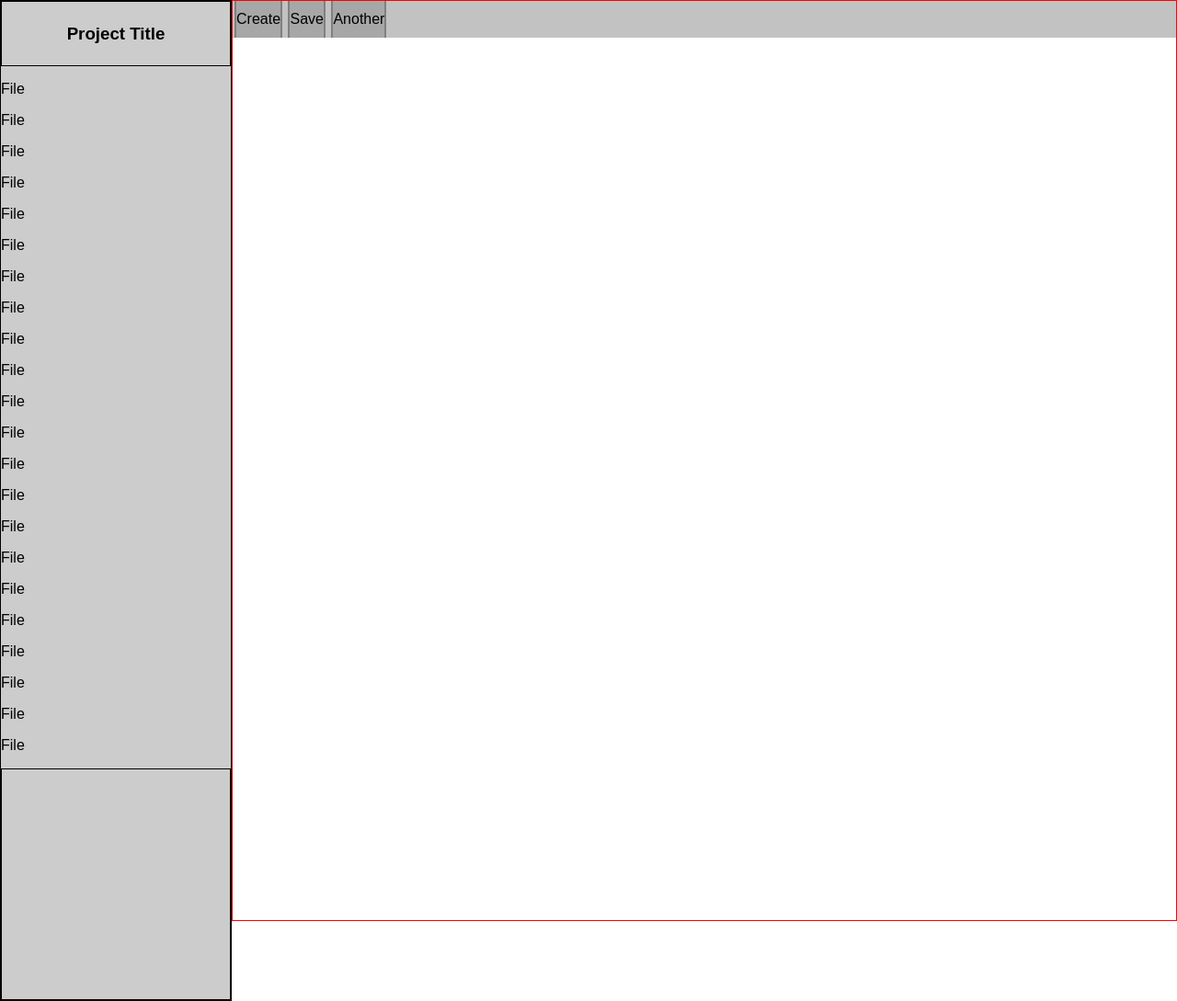
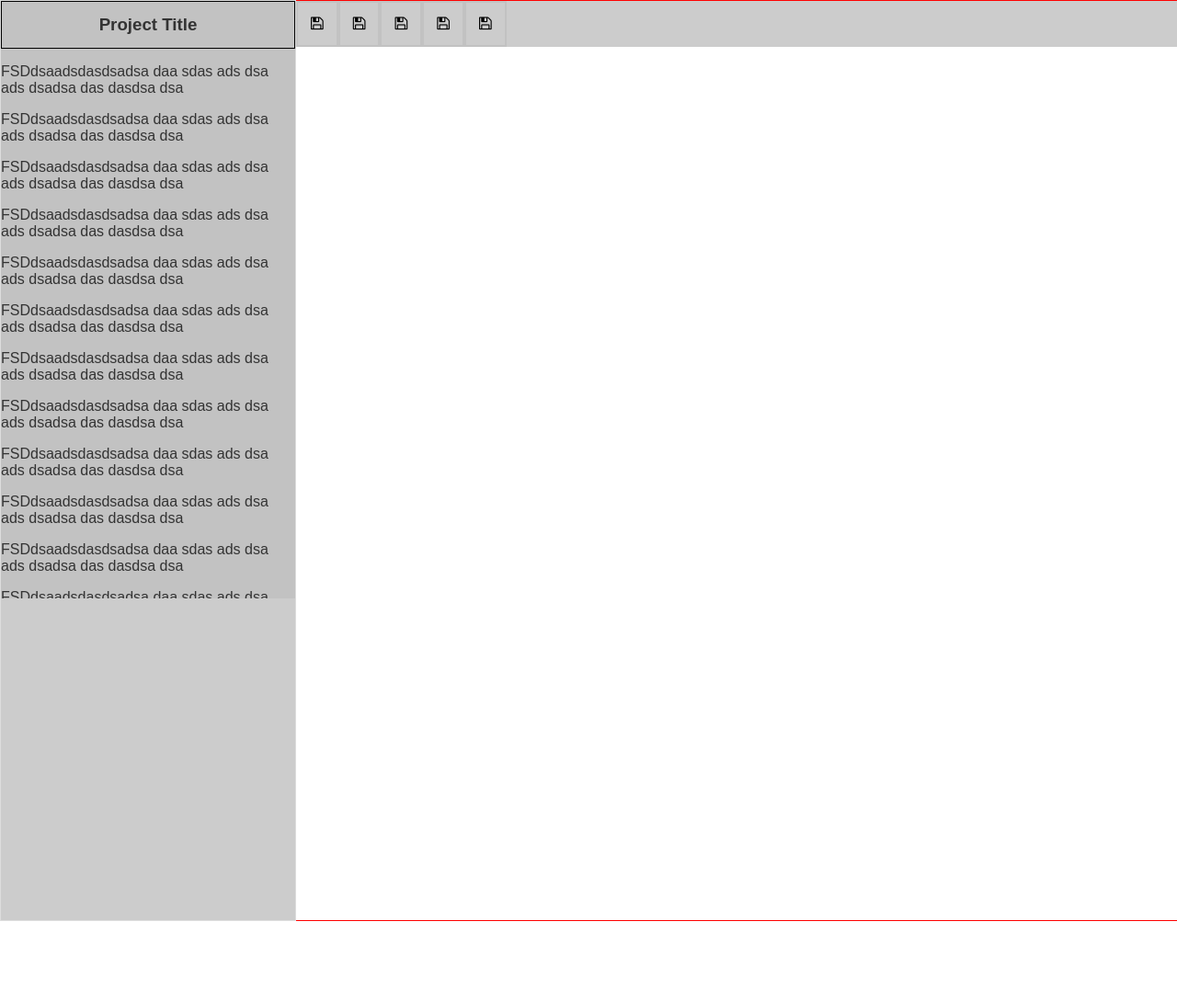
Before and after one commit to liamo7/Wind-Analysis-Coursework, a Django app: page / in a window 1280 px wide. Shown: the whole page at 92% size. After the commit the page ends 1002 px from the top, so only its background shows below. Run offline with Django 3.2, Linux system fonts and the light colour scheme; some libraries are stand-ins or nearby versions.

Commit message:
-gitIgnore does not remove already commited files that should be ignored???? -Updated the structure of the interface. -Implemented resizeable scrollbars in the x direction for the sidebar. -Added the wrapper for the toolbar that contains basic icons for now. -Sidebar split into file viewer section and file metadata section. -The sidebar will probably need to be split again into different files in future for updating file changes. -Removed some useless files.

```diff
--- a/GroupProject/webinterface/static/css/custom.css
+++ b/GroupProject/webinterface/static/css/custom.css
@@ -1,93 +1,66 @@
-/*
+.container {
+	width: 100%;
+}
+
 #sidebar-container {
 
-    border: 1px solid black;
 	float: left;
-    height: 100%;
-    width: 250px;
+	min-width: 25%;
+	width: 25%;
+	max-width: 50%;
+    min-height: 1000px;
 }
 
 #file-container {
-    height: 50%;
+	width: 100%;
+	background-color: #c2c2c2;
+	min-height: 650px;
 	overflow: scroll;
-
 }
 
-#project-title {
+#file-container h3 {
 	text-align: center;
+	margin: 0;
+	padding: 14px;
 	border: 1px solid black;
-    padding-top: 5px;
-    padding-bottom: 5px;
+}
+
+#file-view-container {
+	width: 100%;
+	height: 500px;
 }
 
 #metadata-container {
-    height: 50%;
-    border: 1px solid black;
+	width: 100%;
+	background-color: #cccccc;
+	min-height: 350px;
 	overflow: scroll;
-
-}
-
-#toolbar-container {
-    border: 1px solid red;
-    height: 100px;
-}*/
-
-.container {
-    overflow: hidden;
 }
 
 #main-content-container {
-    overflow: hidden;
+	margin-left: 25%;
+	width: 75%;
+    min-height: 1000px;
 	border: 1px solid red;
-    height: 1000px;
-}
-
-#sidebar-container {
-    width: 250px;
-    float: left;
-    border: 1px solid black;
-}
-
-#file-container {
-    height: 50%;
-    overflow-y: scroll;
-    background-color: #ccc;;
-}
-
-#project-title {
-    text-align: center;
-    border: 1px solid black;
-    padding-top: 5px;
-    padding-bottom: 5px;
-}
-
-#metadata-container {
-    height: 250px;
-    border: 1px solid black;
-    overflow: scroll;
-    background-color: #ccc;;
-
 }
 
 #toolbar-container {
 	width: 100%;
-    height: 40px;
-    background: #c2c2c2;
+	height: 50px;
+	background-color: #cccccc;
 }
 
-#toolbar-container .toolbar-list {
+#toolbar-container ul {
 	list-style-type: none;
 	margin: 0;
     padding: 0;
 }
 
-#toolbar-container .toolbar-list li {
-    display: inline-block;
-    padding-top: 11px;
-    padding-bottom: 11px;
-    margin-left: 2px;
-    background-color: #a7a7a7;
-
-    border-left: 2px solid grey;
-    border-right: 2px solid grey;
+#toolbar-container ul li {
+	margin: 0;
+	background-color: #cccccc;
+	border: 2px solid #c2c2c2;
+	padding: 14px;
+	display: block;
+	float: left;
 }
--- /dev/null
+++ b/GroupProject/webinterface/static/js/custom.js
@@ -0,0 +1,3 @@
+$(function() {
+    $( "#sidebar-container" ).resizable({handles: 'e'});
+ });
--- a/GroupProject/webinterface/templates/webinterface/base.html
+++ b/GroupProject/webinterface/templates/webinterface/base.html
@@ -1,29 +1,34 @@
 {% load staticfiles %}
 <!DOCTYPE html>
-<html lang="en">
-<head>
-    <meta charset="UTF-8">
-    <title>Web Interface</title>
+<html>
+	<head>
+		<meta charset="utf-8">
+        <meta http-equiv="x-ua-compatible" content="ie=edge">
+        <title></title>
+        <meta name="description" content="">
+        <meta name="viewport" content="width=device-width, initial-scale=1">
 
-    <link rel="stylesheet" href="{% static 'css/normalize.css' %}" />
-    <link rel="stylesheet" href="{% static 'css/custom.css' %}" />
-</head>
-<body>
+        <link rel="stylesheet" href="{% static 'css/normalize.css' %}">
+        <link rel="stylesheet" href="{% static 'css/custom.css' %}">
+        <link rel="stylesheet" href="https://maxcdn.bootstrapcdn.com/font-awesome/4.5.0/css/font-awesome.min.css">
+        <link href="http://code.jquery.com/ui/1.10.4/themes/ui-lightness/jquery-ui.css" rel="stylesheet">
 
-    <div class="container">
+	</head>
 
-        <div id="sidebar-container">
+	<body>
+
+		<div class="container">
+
             {% include 'webinterface/sidebar.html' %}
-        </div>
 
-        <div id="main-content-container">
             {% include 'webinterface/toolbar.html' %}
-        </div>
-
-    </div>
 
 
+		</div>
 
-    <script rel="script" href="https://code.jquery.com/ui/1.11.4/jquery-ui.min.js"/>
-</body>
+		<script src="http://code.jquery.com/jquery-1.10.2.js"></script>
+		<script src="http://code.jquery.com/ui/1.10.4/jquery-ui.js"></script>
+		<script src="{% static 'js/custom.js' %}"></script>
+	</body>
+
 </html>
--- a/GroupProject/webinterface/templates/webinterface/main.html
+++ /dev/null
@@ -1 +0,0 @@
-{% extends 'webinterface/base.html' %}
--- a/GroupProject/webinterface/templates/webinterface/other.html
+++ /dev/null
@@ -1 +0,0 @@
-{% extends 'webinterface/base.html' %}
--- a/GroupProject/webinterface/templates/webinterface/sidebar.html
+++ b/GroupProject/webinterface/templates/webinterface/sidebar.html
@@ -1,32 +1,48 @@
- <div id="file-container">
-        <div id="project-title">
-            <h3>Project Title</h3>
+<div id="sidebar-container" class="ui-widget-content">
+
+    <div id="file-container">
+        <h3>Project Title</h3>
+
+        <div id="file-view-container">
+            <p>FSDdsaadsdasdsadsa daa sdas ads dsa ads dsadsa das dasdsa dsa<p>
+            <p>FSDdsaadsdasdsadsa daa sdas ads dsa ads dsadsa das dasdsa dsa<p>
+            <p>FSDdsaadsdasdsadsa daa sdas ads dsa ads dsadsa das dasdsa dsa<p>
+            <p>FSDdsaadsdasdsadsa daa sdas ads dsa ads dsadsa das dasdsa dsa<p>
+            <p>FSDdsaadsdasdsadsa daa sdas ads dsa ads dsadsa das dasdsa dsa<p>
+            <p>FSDdsaadsdasdsadsa daa sdas ads dsa ads dsadsa das dasdsa dsa<p>
+            <p>FSDdsaadsdasdsadsa daa sdas ads dsa ads dsadsa das dasdsa dsa<p>
+            <p>FSDdsaadsdasdsadsa daa sdas ads dsa ads dsadsa das dasdsa dsa<p>
+            <p>FSDdsaadsdasdsadsa daa sdas ads dsa ads dsadsa das dasdsa dsa<p>
+            <p>FSDdsaadsdasdsadsa daa sdas ads dsa ads dsadsa das dasdsa dsa<p>
+            <p>FSDdsaadsdasdsadsa daa sdas ads dsa ads dsadsa das dasdsa dsa<p>
+            <p>FSDdsaadsdasdsadsa daa sdas ads dsa ads dsadsa das dasdsa dsa<p>
+            <p>FSDdsaadsdasdsadsa daa sdas ads dsa ads dsadsa das dasdsa dsa<p>
+            <p>FSDdsaadsdasdsadsa daa sdas ads dsa ads dsadsa das dasdsa dsa<p>
+            <p>FSDdsaadsdasdsadsa daa sdas ads dsa ads dsadsa das dasdsa dsa<p>
+            <p>FSDdsaadsdasdsadsa daa sdas ads dsa ads dsadsa das dasdsa dsa<p>
+            <p>FSDdsaadsdasdsadsa daa sdas ads dsa ads dsadsa das dasdsa dsa<p>
+            <p>FSDdsaadsdasdsadsa daa sdas ads dsa ads dsadsa das dasdsa dsa<p>
+            <p>FSDdsaadsdasdsadsa daa sdas ads dsa ads dsadsa das dasdsa dsa<p>
+            <p>FSDdsaadsdasdsadsa daa sdas ads dsa ads dsadsa das dasdsa dsa<p>
+            <p>FSDdsaadsdasdsadsa daa sdas ads dsa ads dsadsa das dasdsa dsa<p>
+            <p>FSDdsaadsdasdsadsa daa sdas ads dsa ads dsadsa das dasdsa dsa<p>
+            <p>FSDdsaadsdasdsadsa daa sdas ads dsa ads dsadsa das dasdsa dsa<p>
+            <p>FSDdsaadsdasdsadsa daa sdas ads dsa ads dsadsa das dasdsa dsa<p>
+            <p>FSDdsaadsdasdsadsa daa sdas ads dsa ads dsadsa das dasdsa dsa<p>
+            <p>FSDdsaadsdasdsadsa daa sdas ads dsa ads dsadsa das dasdsa dsa<p>
+            <p>FSDdsaadsdasdsadsa daa sdas ads dsa ads dsadsa das dasdsa dsa<p>
+            <p>FSDdsaadsdasdsadsa daa sdas ads dsa ads dsadsa das dasdsa dsa<p>
+            <p>FSDdsaadsdasdsadsa daa sdas ads dsa ads dsadsa das dasdsa dsa<p>
+            <p>FSDdsaadsdasdsadsa daa sdas ads dsa ads dsadsa das dasdsa dsa<p>
+            <p>FSDdsaadsdasdsadsa daa sdas ads dsa ads dsadsa das dasdsa dsa<p>
+            <p>FSDdsaadsdasdsadsa daa sdas ads dsa ads dsadsa das dasdsa dsa<p>
+            <p>FSDdsaadsdasdsadsa daa sdas ads dsa ads dsadsa das dasdsa dsa<p>
+            <p>FSDdsaadsdasdsadsa daa sdas ads dsa ads dsadsa das dasdsa dsa<p>
+            <p>FSDdsaadsdasdsadsa daa sdas ads dsa ads dsadsa das dasdsa dsa<p>
         </div>
-
-        <p>File</p>
-        <p>File</p>
-        <p>File</p>
-        <p>File</p>
-        <p>File</p>
-        <p>File</p>
-        <p>File</p>
-        <p>File</p>
-        <p>File</p>
-        <p>File</p>
-        <p>File</p>
-        <p>File</p>
-        <p>File</p>
-        <p>File</p>
-        <p>File</p>
-        <p>File</p>
-        <p>File</p>
-        <p>File</p>
-        <p>File</p>
-        <p>File</p>
-        <p>File</p>
-        <p>File</p>
     </div>
 
     <div id="metadata-container">
 
     </div>
+</div>
--- a/GroupProject/webinterface/templates/webinterface/toolbar.html
+++ b/GroupProject/webinterface/templates/webinterface/toolbar.html
@@ -1,10 +1,11 @@
-<nav id="toolbar-container" role="navigation">
-
-    <ul class="toolbar-list">
-        <li>Create</li>
-        <li>Save</li>
-        <li>Another</li>
-    </ul>
-
-
-</nav>
+<div id="main-content-container">
+    <nav id="toolbar-container" role="navigation">
+        <ul>
+            <li><i class="fa fa-floppy-o"></i></li>
+            <li><i class="fa fa-floppy-o"></i></li>
+            <li><i class="fa fa-floppy-o"></i></li>
+            <li><i class="fa fa-floppy-o"></i></li>
+            <li><i class="fa fa-floppy-o"></i></li>
+        </ul>
+    </nav>
+</div>
--- a/GroupProject/webinterface/views.py
+++ b/GroupProject/webinterface/views.py
@@ -3,7 +3,7 @@ from django.http import HttpResponse
 
 
 def main(request):
-    return render(request, 'webinterface/main.html')
+    return render(request, 'webinterface/base.html')
 
 def index(request):
     return HttpResponse("Index")
```
Lines whose indentation alone changed are shown as unchanged.
